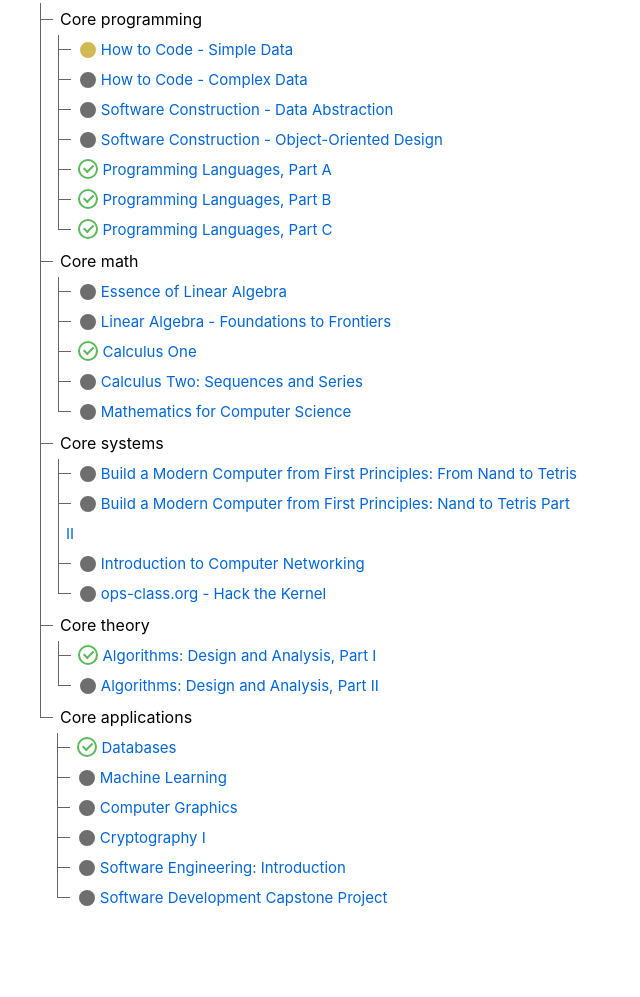
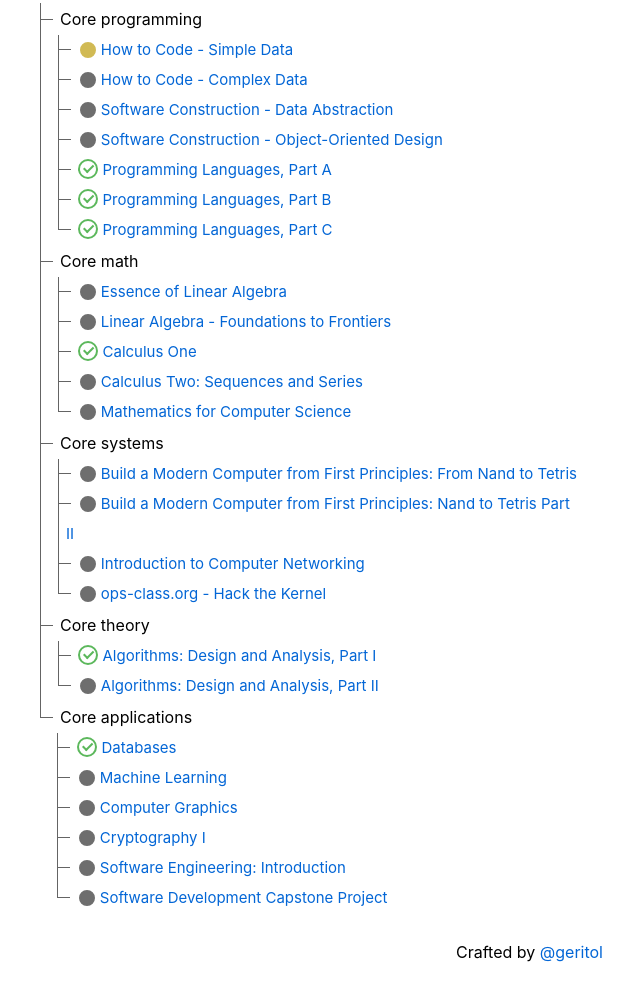
Before and after one commit to geritol/ossu-progress, a website: page index.html in a window 1280 px wide. Shown: the part 592-1589 px from the top of the page, without its empty margins (327-967 px from the left). Before the commit the page ends 1525 px from the top, so only its background shows below. Drawn offline with Linux system fonts and the light colour scheme.

Commit message:
added creator

```diff
--- a/index.html
+++ b/index.html
@@ -24,6 +24,7 @@
 		</p>
 		<!-- Progress will be rendered here -->
 		<ul id='ossu'></ul>
+		<p class='creator'>Crafted by <a href="https://github.com/geritol">@geritol</a></p>
 	</div>
 	<script src="progress.js"></script>
 	<script src="dist/js/index.js"></script>
--- a/src/styles/style.scss
+++ b/src/styles/style.scss
@@ -60,6 +60,11 @@
 	margin-bottom: 3px
 }
 
+.creator{
+	margin-top: 30px;
+	text-align: right;
+}
+
 // Connect uls
 
 ul#ossu, ul#ossu ul {
```
Also changed, not shown: dist/css/style.css.
